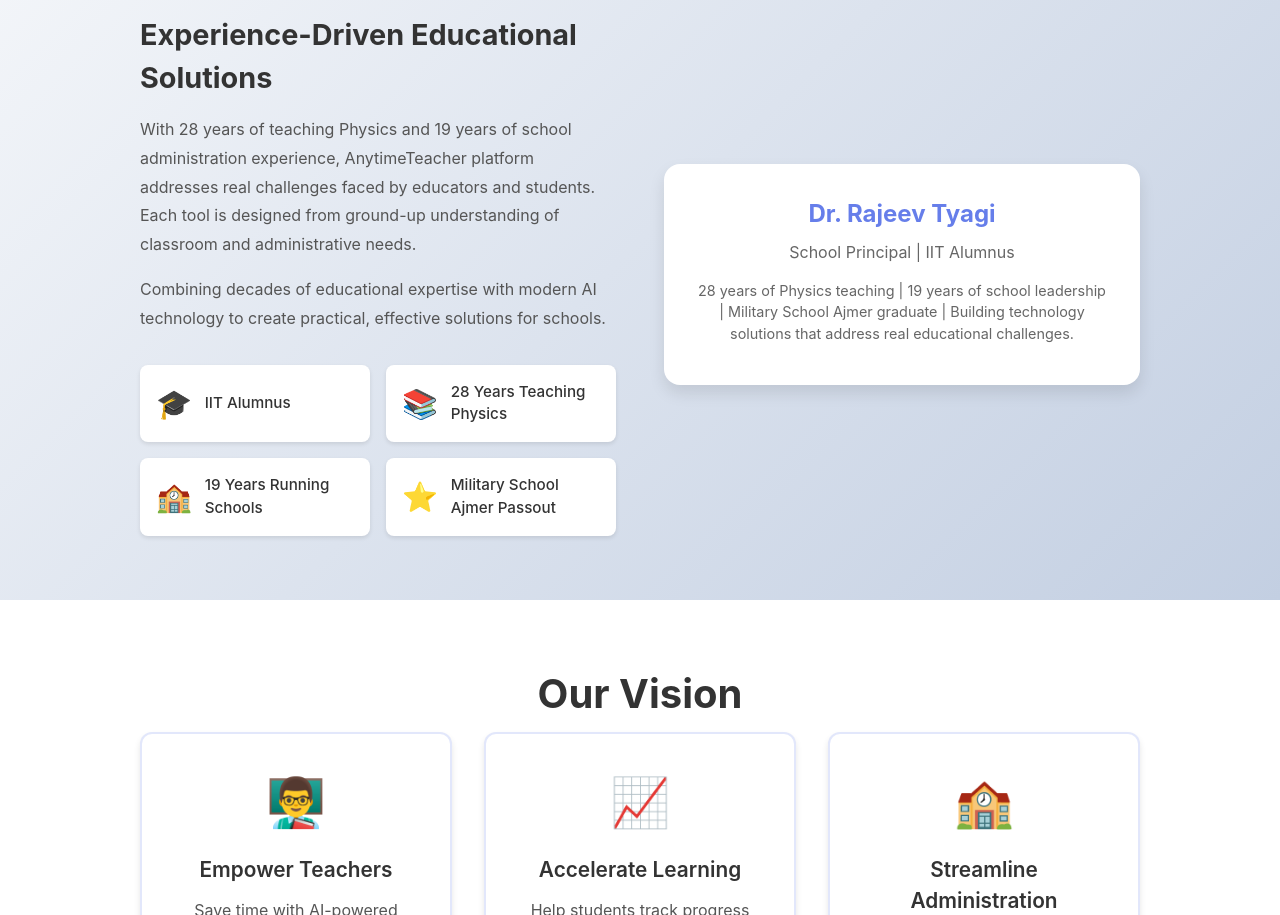
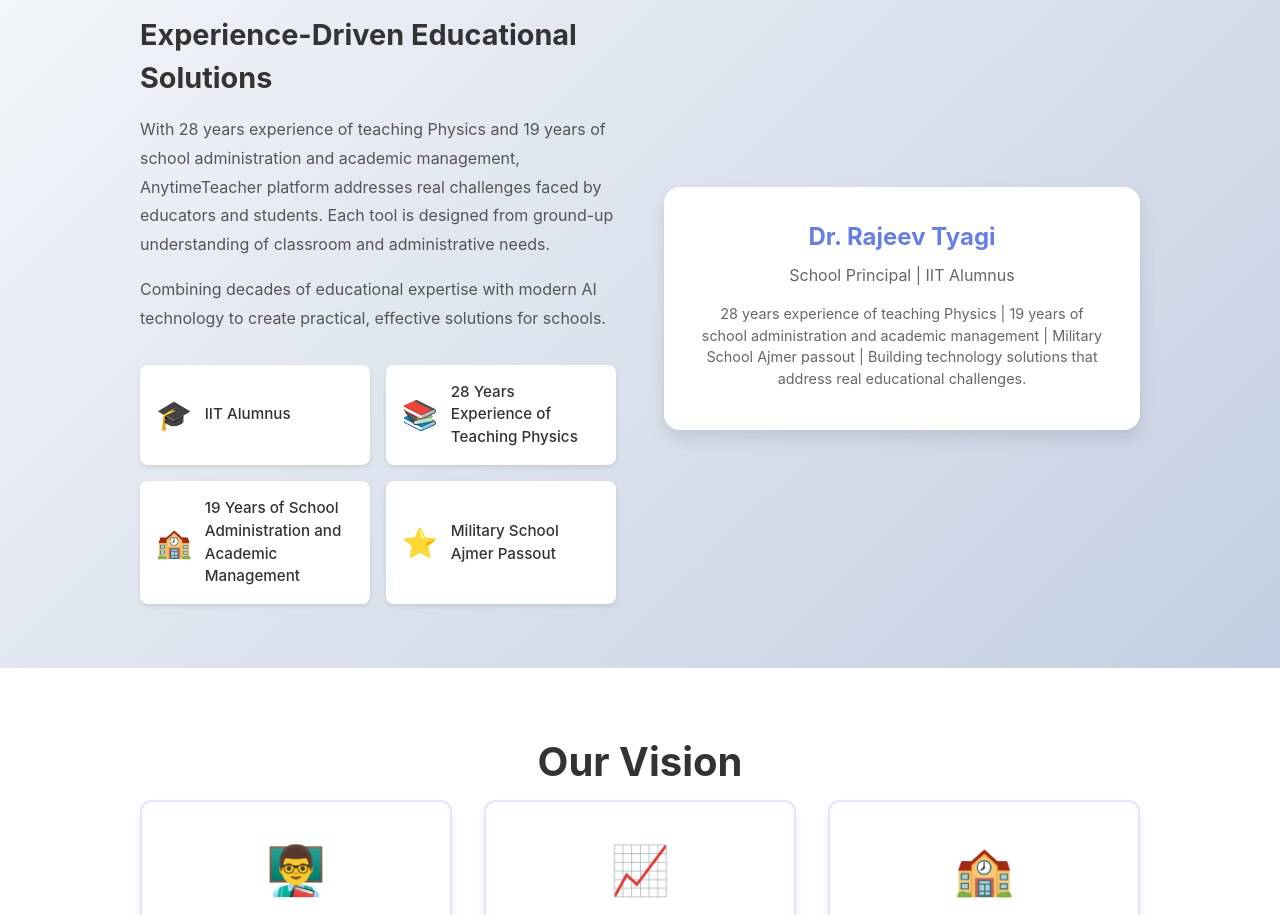
Before and after one commit to DrRajeevTyagi/anytimeteacher-landing, a React (Vite) app: page / in a window 1280 px wide. Shown: the part 1978-2893 px from the top of the page. Built offline with nearby package versions, Linux system fonts and the light colour scheme.

Commit message:
Update credentials with detailed experience descriptions

```diff
--- a/src/App.tsx
+++ b/src/App.tsx
@@ -151,9 +151,10 @@
           <div className="about-text">
             <h3>Experience-Driven Educational Solutions</h3>
             <p>
-              With 28 years of teaching Physics and 19 years of school administration experience,
-              AnytimeTeacher platform addresses real challenges faced by educators and students.
-              Each tool is designed from ground-up understanding of classroom and administrative needs.
+              With 28 years experience of teaching Physics and 19 years of school administration
+              and academic management, AnytimeTeacher platform addresses real challenges faced by
+              educators and students. Each tool is designed from ground-up understanding of
+              classroom and administrative needs.
             </p>
             <p>
               Combining decades of educational expertise with modern AI technology to create
@@ -166,11 +167,11 @@
               </div>
               <div className="highlight">
                 <span className="highlight-icon">📚</span>
-                <span>28 Years Teaching Physics</span>
+                <span>28 Years Experience of Teaching Physics</span>
               </div>
               <div className="highlight">
                 <span className="highlight-icon">🏫</span>
-                <span>19 Years Running Schools</span>
+                <span>19 Years of School Administration and Academic Management</span>
               </div>
               <div className="highlight">
                 <span className="highlight-icon">⭐</span>
@@ -183,9 +184,9 @@
               <h4>Dr. Rajeev Tyagi</h4>
               <p>School Principal | IIT Alumnus</p>
               <p style={{ fontSize: '0.9rem', color: '#666', marginTop: '1rem' }}>
-                28 years of Physics teaching | 19 years of school leadership |
-                Military School Ajmer graduate | Building technology solutions
-                that address real educational challenges.
+                28 years experience of teaching Physics | 19 years of school administration
+                and academic management | Military School Ajmer passout | Building technology
+                solutions that address real educational challenges.
               </p>
             </div>
           </div>
```
